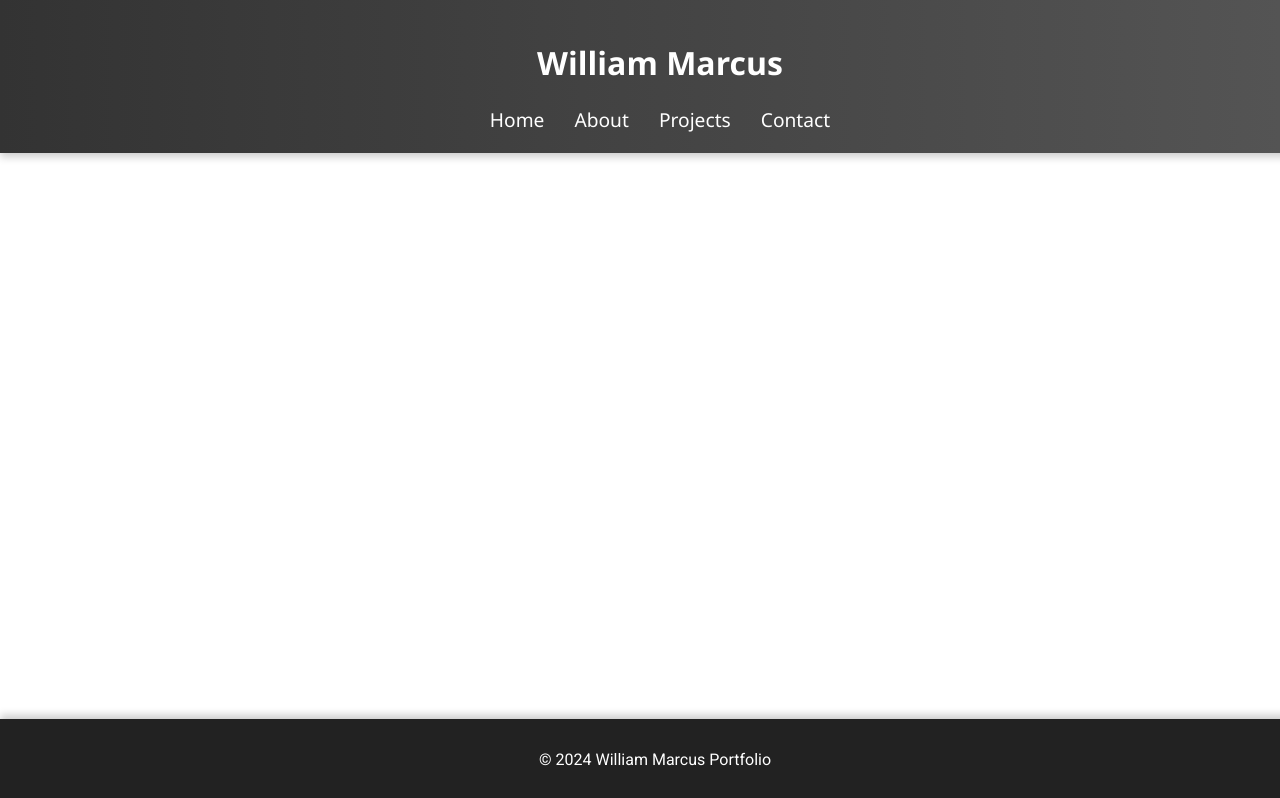
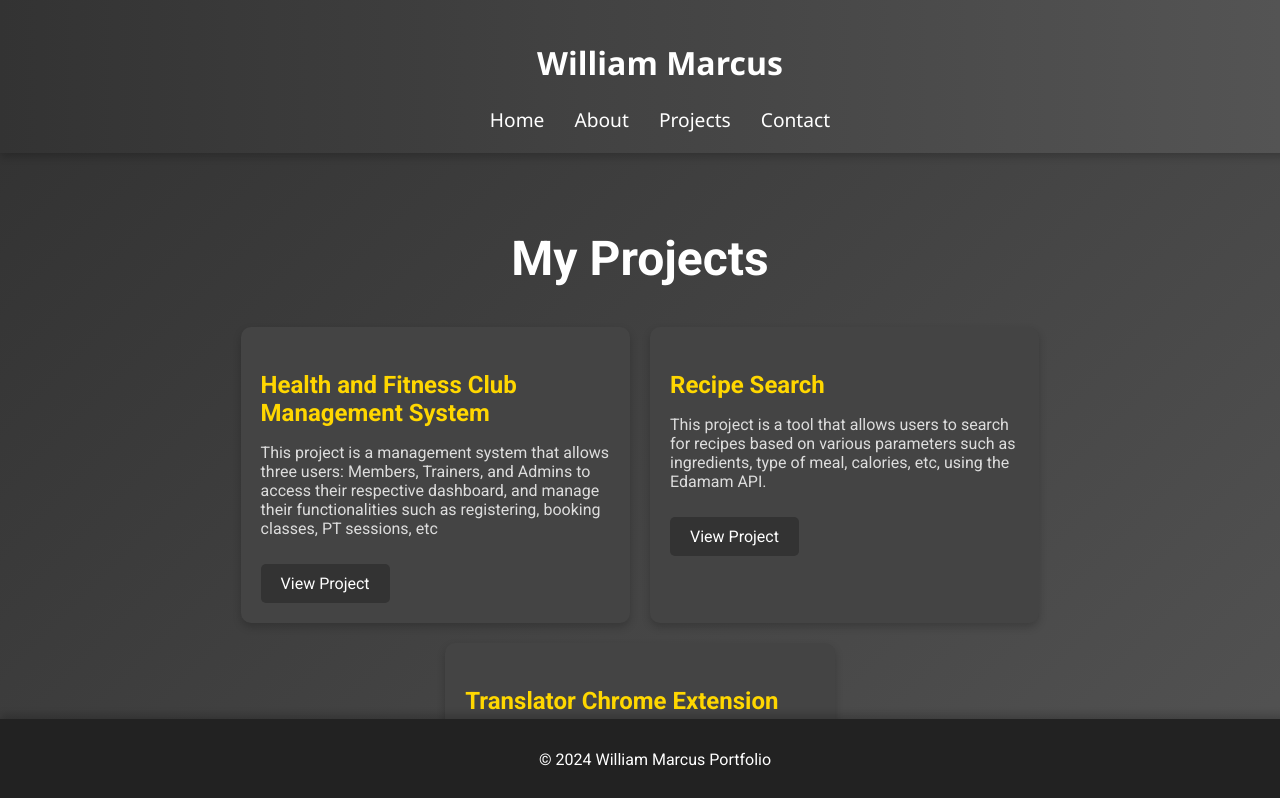
Before and after one commit to WillMarcuss/Website, a React (Create React App) app: page /projects in a window 1280 px wide. Shown: the top 798 px of the page. Built offline with nearby package versions, Linux system fonts and the light colour scheme.

Commit message:
Added in projects page, and added linkedin link

```diff
--- a/src/App.js
+++ b/src/App.js
@@ -5,6 +5,7 @@ import Footer from "./components/Footer";
 import Home from "./pages/Home";
 import About from "./pages/About";
 import Contact from "./pages/Contact";
+import Projects from './pages/Projects';
 
 function App() {
   return (
@@ -15,6 +16,7 @@ function App() {
           <Route path="/" element={<Home />} />
           <Route path="/about" element={<About />} />
           <Route path="/contact" element={<Contact />} />
+          <Route path="/projects" element={<Projects />} />
         </Routes>
       </main>
       <Footer />
--- a/src/pages/Contact.js
+++ b/src/pages/Contact.js
@@ -16,6 +16,15 @@ const Contact = () => {
       <a href="/resume.pdf" target="_blank" rel="noopener noreferrer" className={styles.resumeLink}>
         View My Resume
       </a>
+      <p>You can also find me on LinkedIn:</p>
+      <a
+        href="https://www.linkedin.com/in/wmarcus1/"
+        target="_blank"
+        rel="noopener noreferrer"
+        className={styles.linkedinLink}
+      >
+        Visit My LinkedIn Profile
+      </a>
     </div>
   );
 };
--- a/src/pages/Contact.module.css
+++ b/src/pages/Contact.module.css
@@ -76,7 +76,8 @@
     background-color: #555;
   }
 
-  .resumeLink {
+  .resumeLink,
+  .linkedinLink {
     display: inline-block;
     font-size: 1.2em;
     color: #333;
@@ -86,8 +87,10 @@
     border-radius: 5px;
     box-shadow: 0 4px 8px rgba(0, 0, 0, 0.1);
     transition: background-color 0.3s;
+    margin: 10px 0;
   }
 
-  .resumeLink:hover {
+  .resumeLink:hover,
+  .linkedinLink:hover {
     background-color: #ddd;
   }
--- a/src/pages/Projects.js
+++ b/src/pages/Projects.js
@@ -0,0 +1,41 @@
+import React from 'react';
+import styles from './Projects.module.css';
+
+const projects = [
+  {
+    title: 'Health and Fitness Club Management System',
+    description: 'This project is a management system that allows three users: Members, Trainers, and Admins to access their respective dashboard, and manage their functionalities such as  registering, booking classes, PT sessions, etc',
+    link: 'https://github.com/WillMarcuss/Health-and-Fitness-Club-Management-System'
+  },
+  {
+    title: 'Recipe Search',
+    description: 'This project is a tool that allows users to search for recipes based on various parameters such as ingredients, type of meal, calories, etc, using the Edamam API.',
+    link: 'https://github.com/WillMarcuss/RecipeSearch'
+  },
+  {
+    title: 'Translator Chrome Extension',
+    description: 'This project is a simple implementation of a google translator chrome extension that allows you to use google translate as a chrome extension.',
+    link: 'https://github.com/WillMarcuss/Translator-Chrome-Extension'
+  }
+];
+
+const Projects = () => {
+  return (
+    <div className={styles['projects-container']}>
+      <h2 className={styles['projects-heading']}>My Projects</h2>
+      <div className={styles['projects-grid']}>
+        {projects.map((project, index) => (
+          <div key={index} className={styles['project-card']}>
+            <h3 className={styles['project-title']}>{project.title}</h3>
+            <p className={styles['project-description']}>{project.description}</p>
+            <a href={project.link} className={styles['project-link']} target="_blank" rel="noopener noreferrer">
+              View Project
+            </a>
+          </div>
+        ))}
+      </div>
+    </div>
+  );
+};
+
+export default Projects;
--- a/src/pages/Projects.module.css
+++ b/src/pages/Projects.module.css
@@ -0,0 +1,78 @@
+@import url('https://fonts.googleapis.com/css2?family=Roboto:wght@400;700&display=swap');
+
+.projects-container {
+    margin-top: 140px;
+    margin-bottom: 40px;
+  padding: 50px;
+  background: linear-gradient(135deg, #333, #555);
+  font-family: 'Roboto', sans-serif;
+  color: #fff;
+  border-radius: 10px;
+  box-shadow: 0 4px 8px rgba(0, 0, 0, 0.2);
+}
+
+.projects-heading {
+  text-align: center;
+  font-size: 3em;
+  margin-bottom: 40px;
+  animation: fadeIn 1s ease-out;
+}
+
+.projects-grid {
+  display: flex;
+  flex-wrap: wrap;
+  gap: 20px;
+  justify-content: center;
+}
+
+.project-card {
+  background: #444;
+  padding: 20px;
+  border-radius: 10px;
+  box-shadow: 0 4px 8px rgba(0, 0, 0, 0.2);
+  transition: transform 0.3s ease, box-shadow 0.3s ease;
+  flex: 1 1 calc(33% - 40px);
+  max-width: calc(33% - 40px);
+}
+
+.project-card:hover {
+  transform: translateY(-5px);
+  box-shadow: 0 6px 12px rgba(0, 0, 0, 0.3);
+}
+
+.project-title {
+  font-size: 1.5em;
+  margin-bottom: 10px;
+  color: #ffd700;
+}
+
+.project-description {
+  font-size: 1em;
+  color: #ddd;
+}
+
+.project-link {
+  display: inline-block;
+  margin-top: 10px;
+  padding: 10px 20px;
+  background-color: #333;
+  color: #fff;
+  text-decoration: none;
+  border-radius: 5px;
+  transition: background-color 0.3s;
+}
+
+.project-link:hover {
+  background-color: #555;
+}
+
+@keyframes fadeIn {
+  from {
+    opacity: 0;
+    transform: translateY(-20px);
+  }
+  to {
+    opacity: 1;
+    transform: translateY(0);
+  }
+}
```
Also changed, not shown: 2 other files (tests, documents, lock files or other folders).
